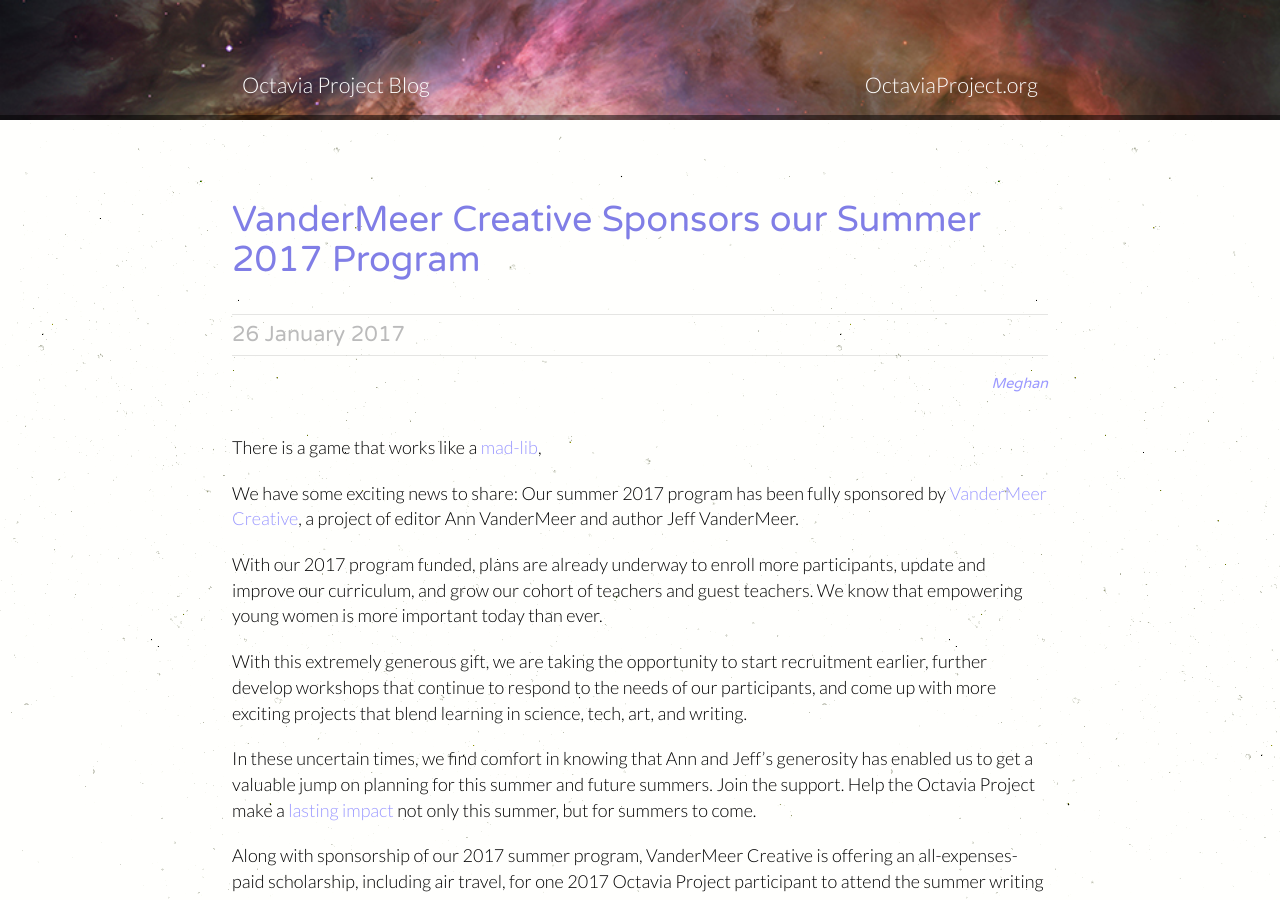
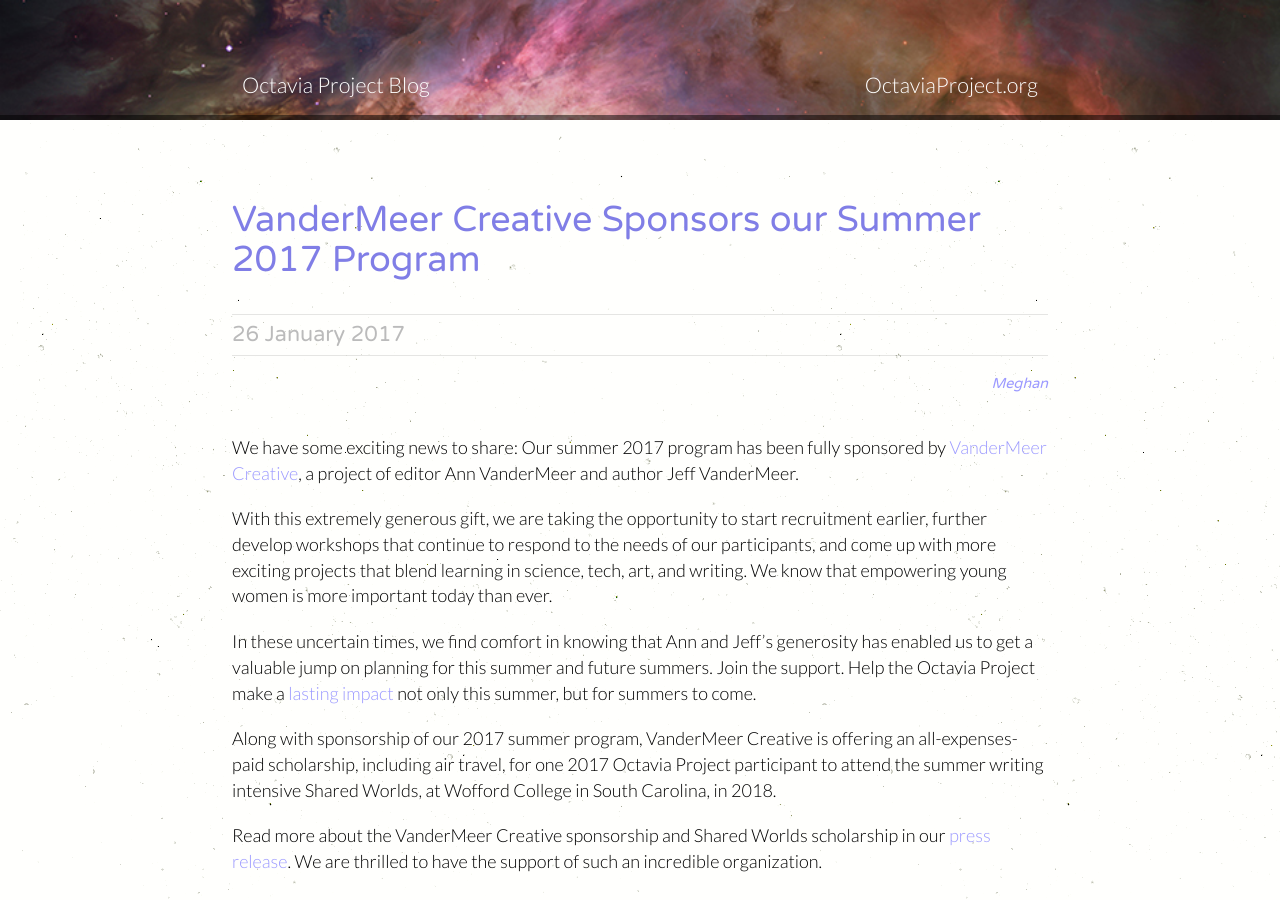
Before and after one commit to OctaviaProject/octaviaproject.github.io, a Jekyll site: the page built from _posts/2017-01-26-VanderMeer-Creative-sponsors-our-Summer-2017-program.md, in a window 1280 px wide and 900 px high. Built offline with Jekyll 4.4.1, drawn with Linux system fonts in a browser that asks for light colours; comment, search, counter and statistics services are not loaded; some of the changed text lies outside the part shown.

Commit message:
Update 2017-01-26-VanderMeer-Creative-sponsors-our-Summer-2017-program.md

```diff
--- a/_posts/2017-01-26-VanderMeer-Creative-sponsors-our-Summer-2017-program.md
+++ b/_posts/2017-01-26-VanderMeer-Creative-sponsors-our-Summer-2017-program.md
@@ -3,21 +3,14 @@
 title: "VanderMeer Creative Sponsors our Summer 2017 Program"
 author: Meghan
 ---
-There is a game that works like a [mad-lib](http://octaviaproject.org/portfolios/isheyana/madlib.html),
-
-
-
 We have some exciting news to share: Our summer 2017 program has been fully sponsored by
 [VanderMeer Creative](http://vandermeercreative.com/), a project of editor Ann VanderMeer
 and author Jeff VanderMeer.
 
-With our 2017 program funded, plans are already underway to enroll more participants, update and
-improve our curriculum, and grow our cohort of teachers and guest teachers. We know that empowering
-young women is more important today than ever.
-
 With this extremely generous gift, we are taking the opportunity to start recruitment earlier, further
 develop workshops that continue to respond to the needs of our participants, and come up with more
-exciting projects that blend learning in science, tech, art, and writing.
+exciting projects that blend learning in science, tech, art, and writing. We know that empowering
+young women is more important today than ever.
 
 In these uncertain times, we find comfort in knowing that Ann and Jeff's generosity has enabled
 us to get a valuable jump on planning for this summer and future summers. Join the support.
@@ -30,8 +23,9 @@
 in 2018.
 
 Read more about the VanderMeer Creative sponsorship and Shared Worlds scholarship in our
-press release. We are thrilled to have the support of such an incredible organization.
+[press release](http://octaviaproject.org/assets/VanderMeer_Creative_Sponsors_the_Octavia_Project.pdf).
+We are thrilled to have the support of such an incredible organization.
 
-Octavia Project is a sponsored project of Fractured Atlas, a non‐profit arts service
+*Octavia Project is a sponsored project of Fractured Atlas, a non‐profit arts service
 organization. Contributions for the charitable purposes of Octavia Project must be made
-payable to “Fractured Atlas” and are tax‐deductible to the extent permitted by law.
+payable to “Fractured Atlas” and are tax‐deductible to the extent permitted by law.*
```
